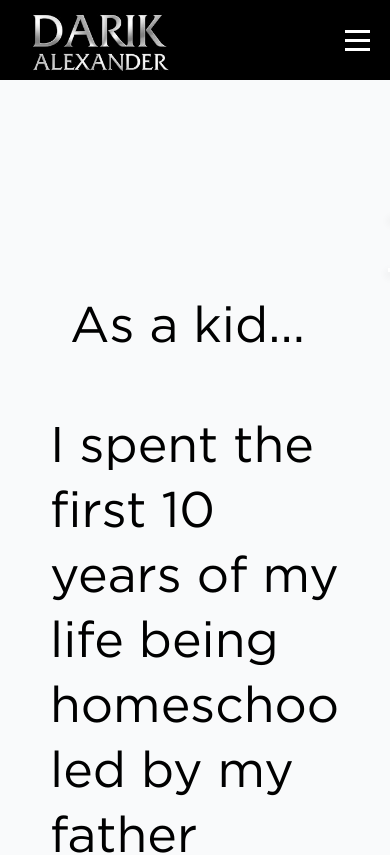
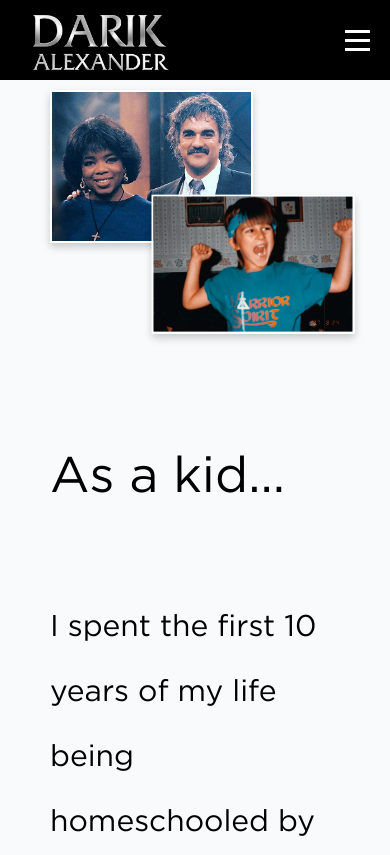
Before and after one commit to haevensd/da-site, a Next.js app: page /about in a window 390 px wide. Shown: the top 855 px of the page. Built offline with nearby package versions, Linux system fonts and the light colour scheme.

Commit message:
about mobile

```diff
--- a/src/app/about/about.css
+++ b/src/app/about/about.css
@@ -22,14 +22,23 @@ div *, div * * {
 
   @media screen and (max-width: 1651px) {
     p, h1 {
-      font-size: 50px !important;
+      font-size: 30px !important;
     }
   }
 
+  .show-on-mobile {
+    display: none;
+  }
 
 @media (max-width: 1068px) {
 
   .affiliate-section > div{
+    display: none;
+  }
+  .show-on-mobile {
+    display: initial;
+  }
+  .show-on-desktop {
     display: none;
   }
 }
@@ -37,9 +46,25 @@ div *, div * * {
   .cover-title {
     max-width: 100% !important;
     word-wrap: break-word;
+    margin-top: -20px !important;
     line-height: 65px !important;
   }
+  .years-section {
+    width: 100% !important;
+    min-width: 100%;
+  }
+  .cover-t {
+    margin-top: 300px !important;
+    font-size: 50px !important;
+  }
+  .show-on-mobile {
+    display: initial;
+  }
+  .show-on-desktop {
+    display: none;
+  }
   .cover-title-container {
+    flex-direction: column !important;
     padding:0 !important;
   }
   .mid-section {
@@ -49,21 +74,24 @@ div *, div * * {
     margin-left: 0 !important;
   }
   .da-about-text {
-    line-height: 65px !important;
+    line-height: 50px !important;
     word-wrap: break-word;
-    font-size: 40px !important;
+    font-size: 25px !important;
   }
   .hawaii-bg {
     background-size: contain;
     padding: 0 !important;
   }
   .affiliate-section {
-    padding: 50px;
+    padding: 50px !important;
     margin-top: 100px !important;
   }
   .income-section  > h1{
     text-align: center;
     padding-top: 50px !important;
+  }
+  .da-10{
+    display: none;
   }
   .income-section p {
     line-height: 65px !important;
--- a/src/app/about/page.js
+++ b/src/app/about/page.js
@@ -91,20 +91,22 @@ const AboutPage = () => {
 
         <div style={{backgroundColor: '',paddingLeft: '20px',paddingRight: '20px', maxWidth: '1975px', }}>
 
-        <h1 style={{fontSize: '80px', fontWeight: 'bold', color: 'black',marginBottom: '50px'}}>As a kid...</h1>
         </div>
+        <h1 className="cover-t show-on-desktop" style={{fontSize: '80px', fontWeight: 'bold', color: 'black',marginBottom: '50px'}}>As a kid...</h1>
         <div className="cover-title-container" style={{display:'flex', flexDirection:'row', padding: '20px', paddingRight: '100px', gap: '50px'}}>
 
+        <OffsetImageGallery className="show-on-mobile" marginTop='-200px' imageUrls={['/about_dad.jpg','/about_kid.jpg',] }></OffsetImageGallery>
+        <h1 className="cover-t show-on-mobile" style={{fontSize: '80px', fontWeight: 'bold', color: 'black',marginBottom: '50px'}}>As a kid...</h1>
         <p className="cover-title" style={{ maxWidth: '2075px',fontWeight: 'bold',lineHeight: "3.5vw", fontSize: '50px', color: 'black', fontFamily: 'Gotham Book'}}>
         I spent the first 10 years of my life being homeschooled by my father
         focusing on business principles and personal growth to apply in the real world.
         </p>
-        <OffsetImageGallery  marginTop='-200px' imageUrls={['/about_dad.jpg','/about_kid.jpg',] }></OffsetImageGallery>
+        <OffsetImageGallery className="show-on-desktop" marginTop='-200px' imageUrls={['/about_dad.jpg','/about_kid.jpg',] }></OffsetImageGallery>
         </div>
       </div>
         <div style={{display: 'flex'}}>
 
-        <div style={{display:'flex',  height: '100%', flexDirection:'column', height: 'auto', gap: '50px',
+        <div className="years-section" style={{display:'flex',  height: '100%', flexDirection:'column', height: 'auto', gap: '50px',
           backgroundColor: '#000000',maxWidth: '957px',textAlign: '', padding:
           '50px'
         }}>
@@ -196,7 +198,7 @@ const AboutPage = () => {
           <p style={{fontSize: '43px', lineHeight: '1.5em',maxWidth: '1820px', minHeight: '750px', paddingTop: '100px'}}>
           <h1 style={{fontSize: '80px',lineHeight: '1.5em',marginBottom: '10px', marginBottom: '10px',}}>Over the next 10 years…</h1>
             I scaled multiple teams in the direct selling space to 12,000 plus distributors globally with a combined $100+ million in revenue. This allowed me to retire in my 20’s and build my own companies outside of the direct selling industry.</p>
-            <img src="/da-10.jpg" style={{maxHeight: '1001px'}}/>
+            <img src="/da-10.jpg" className="da-10" style={{maxHeight: '1001px'}}/>
           {/* <OffsetImag eGallery maxWidth='900px' marginTop={'-50px'} imageUrls={['/guy
           .jpg',] }></OffsetImageGallery> */}
         </div>
--- a/src/app/components/photo-highlight/PhotoHightlight.js
+++ b/src/app/components/photo-highlight/PhotoHightlight.js
@@ -1,6 +1,6 @@
 import React from 'react';
 
-const OffsetImageGallery = ({ imageUrls = [], maxWidth ='1800px', marginTop }) => {
+const OffsetImageGallery = ({ className, imageUrls = [], maxWidth ='1800px', marginTop }) => {
   const containerStyle = {
     position: 'relative',
     width: '100%',
@@ -24,7 +24,7 @@ const OffsetImageGallery = ({ imageUrls = [], maxWidth ='1800px', marginTop }) =
   });
 
   return (
-    <div style={containerStyle}>
+    <div style={containerStyle} className={className}>
       {imageUrls.map((url, index) => (
         <img
           key={index}
```
